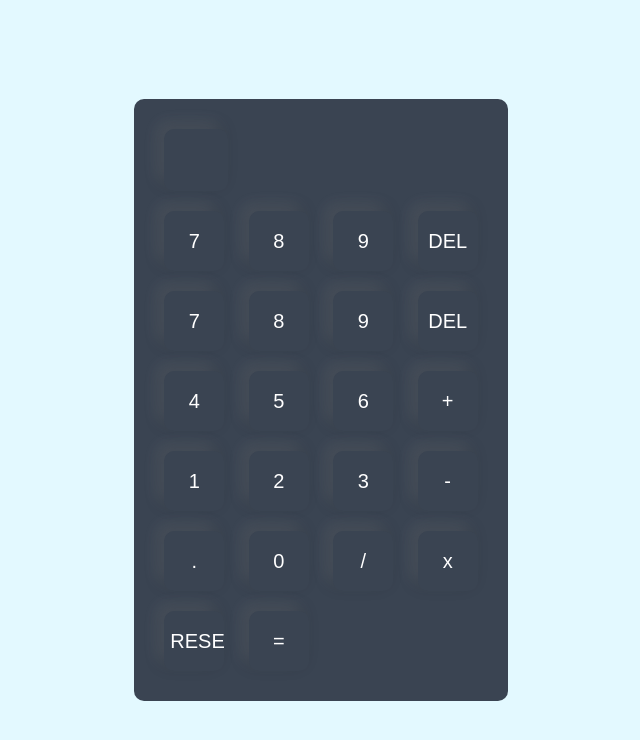
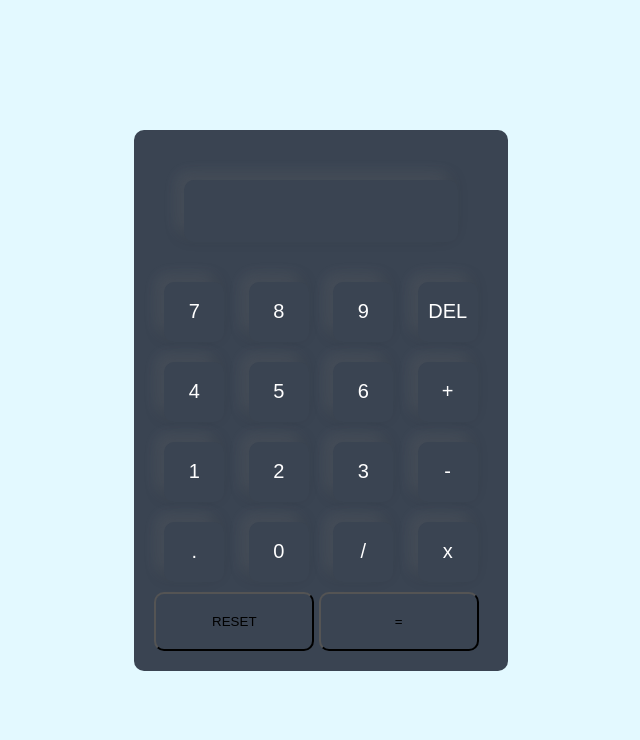
Before and after one commit to AL-FAYAD/Calculator, a plain HTML site: page calculator.html in a window 1280 px wide. Shown: the whole page, without its empty margins (319-959 px from the left). Drawn offline with Linux system fonts and the light colour scheme.

Commit message:
Workingcalcus

```diff
--- a/calculator.html
+++ b/calculator.html
@@ -10,44 +10,41 @@
     <div class="container">
         <div class="calculator">
             <form>
-                <div>
+                <div class="display">
                     <input type="text" name="display">
                 </div>
                 <div>
-                    <input type="button" value="7">
-                    <input type="button" value="8">
-                    <input type="button" value="9">
-                    <input type="button" value="DEL">
+                    <input type="button" value="7" onclick="display.value += '7'">
+                    <input type="button" value="8"onclick="display.value += '8'">
+                    <input type="button" value="9" onclick="display.value += '9'">
+                    <input type="button" value="DEL" onclick="display.value =
+                     display.value.toString().slice(0,-1)">
                 </div>
                 <div>
-                    <input type="button" value="7">
-                    <input type="button" value="8">
-                    <input type="button" value="9">
-                    <input type="button" value="DEL">
+                    <input type="button" value="4" onclick="display.value += '4'">
+                    <input type="button" value="5" onclick="display.value += '5'">
+                    <input type="button" value="6" onclick="display.value += '6'">
+                    <input type="button" value="+" onclick="display.value += '+'">
                 </div>
                 <div>
-                    <input type="button" value="4">
-                    <input type="button" value="5">
-                    <input type="button" value="6">
-                    <input type="button" value="+">
+                    <input type="button" value="1" onclick="display.value += '1'">
+                    <input type="button" value="2" onclick="display.value += '2'">
+                    <input type="button" value="3" onclick="display.value += '3'">
+                    <input type="button" value="-" onclick="display.value += '-'">
                 </div>
                 <div>
-                    <input type="button" value="1">
-                    <input type="button" value="2">
-                    <input type="button" value="3">
-                    <input type="button" value="-">
+                    <input type="button" value="." onclick="display.value += '.'">
+                    <input type="button" value="0" onclick="display.value += '0'">
+                    <input type="button" value="/" onclick="display.value += '/'">
+                    <input type="button" value="x" onclick="display.value += '*'">
                 </div>
-                <div>
-                    <input type="button" value=".">
-                    <input type="button" value="0">
-                    <input type="button" value="/">
-                    <input type="button" value="x">
-                </div>
-                <div>
-                    <input type="button" value="RESET">
-                    <input type="button" value="=">
-                </div>
+
             </form>
+            <div>
+                <input class="reset" type="button" value="RESET" onclick="display.value = ''">
+                <input class="equal" type="button" value="=" onclick="display.value =
+                eval(display.value)">
+            </div>
 
         </div>
     </div>
--- a/style.css
+++ b/style.css
@@ -34,3 +34,26 @@ body{
     cursor: pointer;
     margin: 10px;
 }
+.display{
+    display: flex;
+    justify-content: flex-end;
+    margin: 20px;
+}
+.display input{
+    text-align: right;
+    flex: 1;
+    font-size: 45px;
+    box-shadow: none;
+}
+.equal {
+    width: 160px;
+    background: #3a4452;
+    padding: 20px;
+    border-radius: 10px;
+}
+.reset {
+    width: 160px;
+    background: #3a4452;
+    padding: 20px;
+    border-radius: 10px;
+}
```
